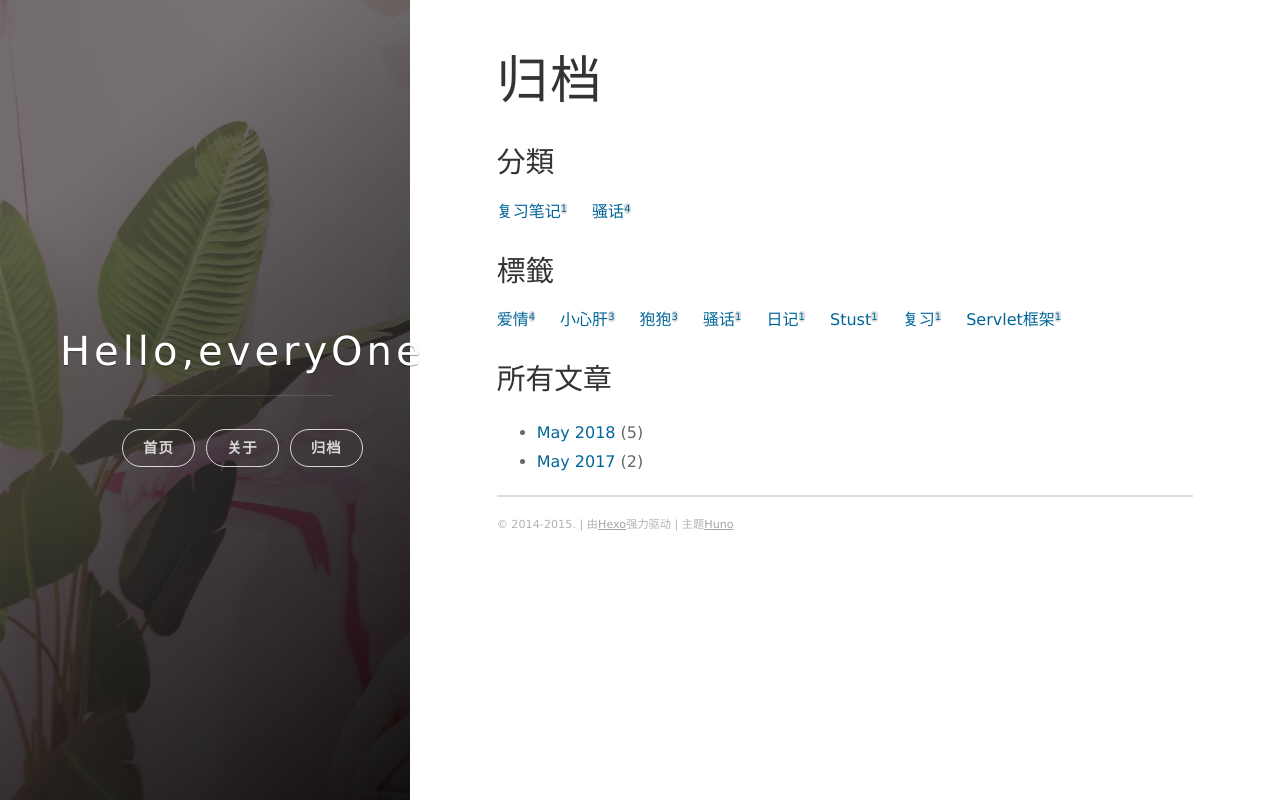
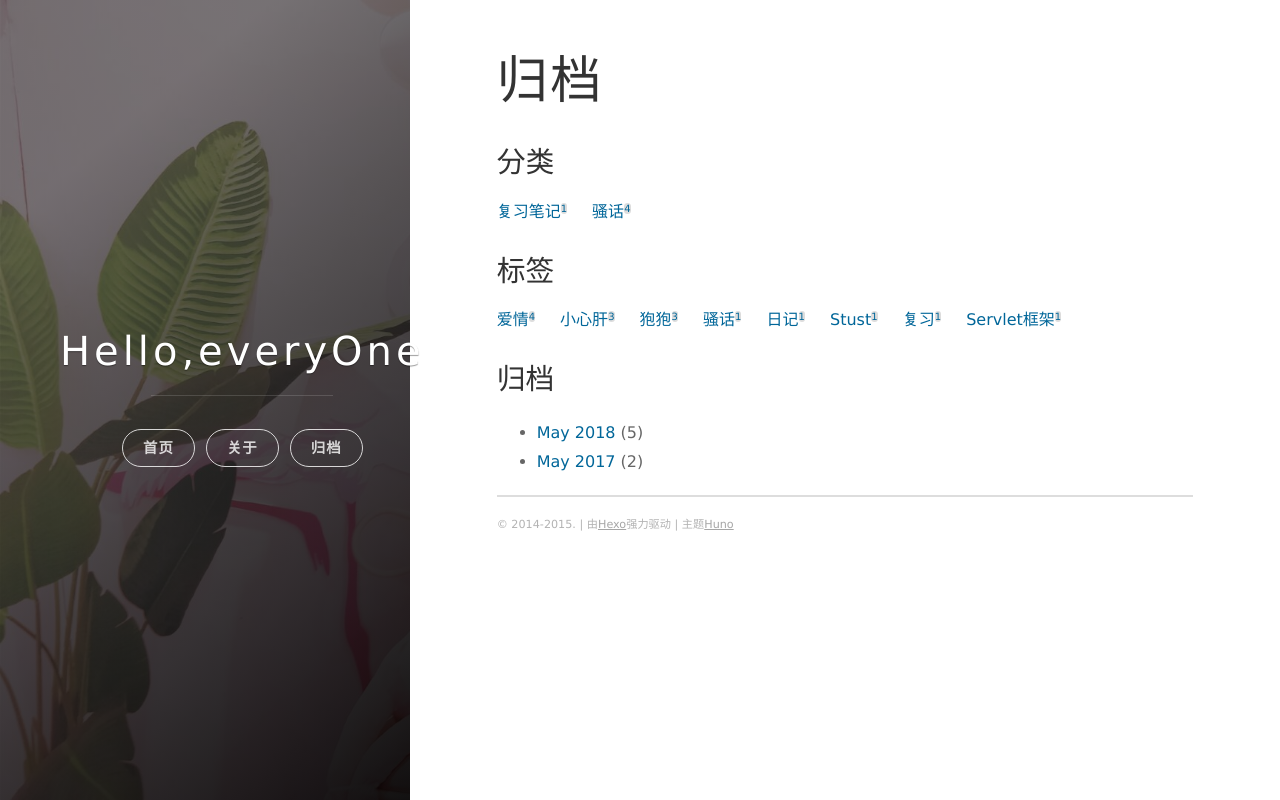
Before and after one commit to blogfortld/blogfortld.github.io, a plain HTML site: page archive/index.html in a window 1280 px wide. Drawn offline with nearby package versions, Linux system fonts and the light colour scheme; some packages are replaced by stand-ins of ours.

Commit message:
Site updated: 2018-05-25 01:17:04

```diff
--- a/archive/index.html
+++ b/archive/index.html
@@ -162,7 +162,7 @@ classes that you can use:
 <div class="archive-meta">
 
 
-    <h3>分類</h3>
+    <h3>分类</h3>
 
     <div class="categorieslist">
 
@@ -178,7 +178,7 @@ classes that you can use:
 
 
 
-    <h3>標籤</h3>
+    <h3>标签</h3>
     <div class="tagslist">
 
 
@@ -217,7 +217,7 @@ classes that you can use:
 
 
 
-    <h3>所有文章</h3>
+    <h3>归档</h3>
     <div class="archiveslist">
       <ul class="archive-list"><li class="archive-list-item"><a class="archive-list-link" href="/archives/2018/05/">May 2018</a><span class="archive-list-count">5</span></li><li class="archive-list-item"><a class="archive-list-link" href="/archives/2017/05/">May 2017</a><span class="archive-list-count">2</span></li></ul>
     </div>
```
